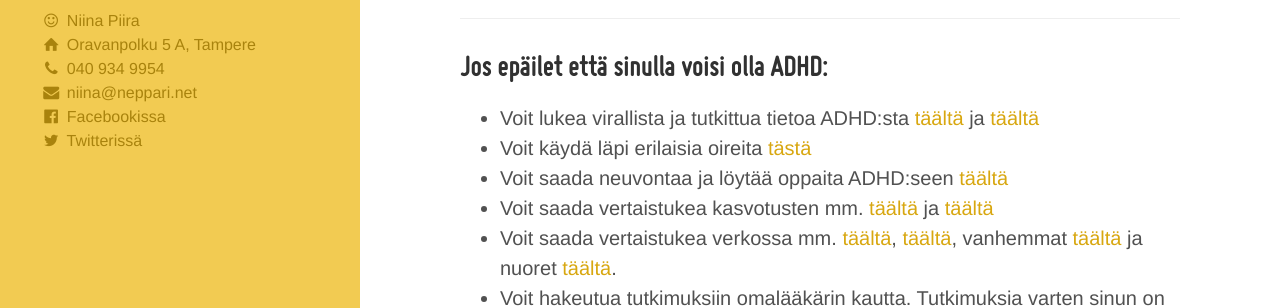
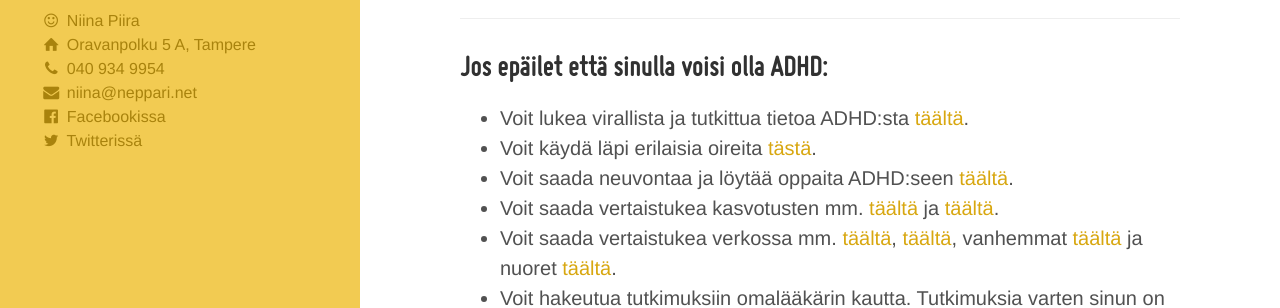
Before and after one commit to niinapiira/neppari.net, a Jekyll site: the page built from pieni-adhd-infopaketti.md, in a window 1280 px wide and 900 px high, scrolled down 2778 px. Shown: the part 153-461 px from the top of the window. Built offline with Jekyll 4.4.1, drawn with Linux system fonts in a browser that asks for light colours.

Commit message:
Updated pieni-adhd-infopaketti.md

```diff
--- a/pieni-adhd-infopaketti.md
+++ b/pieni-adhd-infopaketti.md
@@ -76,10 +76,10 @@ ___
 
 ## Jos epäilet että sinulla voisi olla ADHD:
 
-* Voit lukea virallista ja tutkittua tietoa ADHD:sta [täältä](http://www.kaypahoito.fi/web/kh/suositukset/suositus?id=hoi50061#NaN) ja [täältä](http://adhdtutuksi.fi/)
-* Voit käydä läpi erilaisia oireita [tästä](https://paivitasala.wordpress.com/testeja/addadhd-testi/)
-* Voit saada neuvontaa ja löytää oppaita ADHD:seen [täältä](http://www.adhd-liitto.fi/)
-* Voit saada vertaistukea kasvotusten mm. [täältä](http://adhd-aikuiset.org/portal/) ja [täältä](http://www.adhd-liitto.fi/vertaistuki/vertaistukiryhmat)
+* Voit lukea virallista ja tutkittua tietoa ADHD:sta [täältä](http://www.kaypahoito.fi/web/kh/suositukset/suositus?id=hoi50061#NaN).
+* Voit käydä läpi erilaisia oireita [tästä](https://paivitasala.wordpress.com/testeja/addadhd-testi/).
+* Voit saada neuvontaa ja löytää oppaita ADHD:seen [täältä](http://www.adhd-liitto.fi/).
+* Voit saada vertaistukea kasvotusten mm. [täältä](http://adhd-aikuiset.org/portal/) ja [täältä](http://www.adhd-liitto.fi/vertaistuki/vertaistukiryhmat).
 * Voit saada vertaistukea verkossa mm. [täältä](https://www.facebook.com/groups/ADHD.vt/), [täältä](https://www.facebook.com/groups/ADHDn.arki/), vanhemmat [täältä](https://www.facebook.com/groups/630577190335018/?fref=ts) ja nuoret [täältä](https://www.facebook.com/groups/adhdnuortenvt/?fref=ts).
 * Voit hakeutua tutkimuksiin omalääkärin kautta. Tutkimuksia varten sinun on hyvä pyytää oma vanhempi mukaan lääkäriin, koska oireita tulee olla selvästi näkyvissä jo lapsuudessa. Mukaan kannattaa kerätä asiakirjoja myös kaikista hoitopaikoistasi: lastenneuvolasta, päiväkodista, kouluterveydenhuollosta, perheneuvolasta, psykologilta, terapeutilta ja esim. sosiaalitoimesta. Myös koulutodistukset voivat olla hyvä näyttää lääkärille. Tutkimuksissa selvitetään yleensä myös muut mahdolliset syyt haasteillesi: päihteet, psyykkinen vointi ja elimelliset sairaudet.
 * Voit saada erilaisia tukitoimia myös ilman diagnoosia, oireiden ja haasteiden perusteella. Tällaisia tukitoimia voi olla vanhempainohjaus ja päiväkodin tai koulun erityistuki, kognitiivinen käyttäytymisterapia, toimintaterapia, neuropsykologinen kuntoutus, sopeutumisvalmennuskurssit tai näitä kaikkia mainittuja sisältävä [neuropsykiatrinen valmennus](/valmennus).
```
